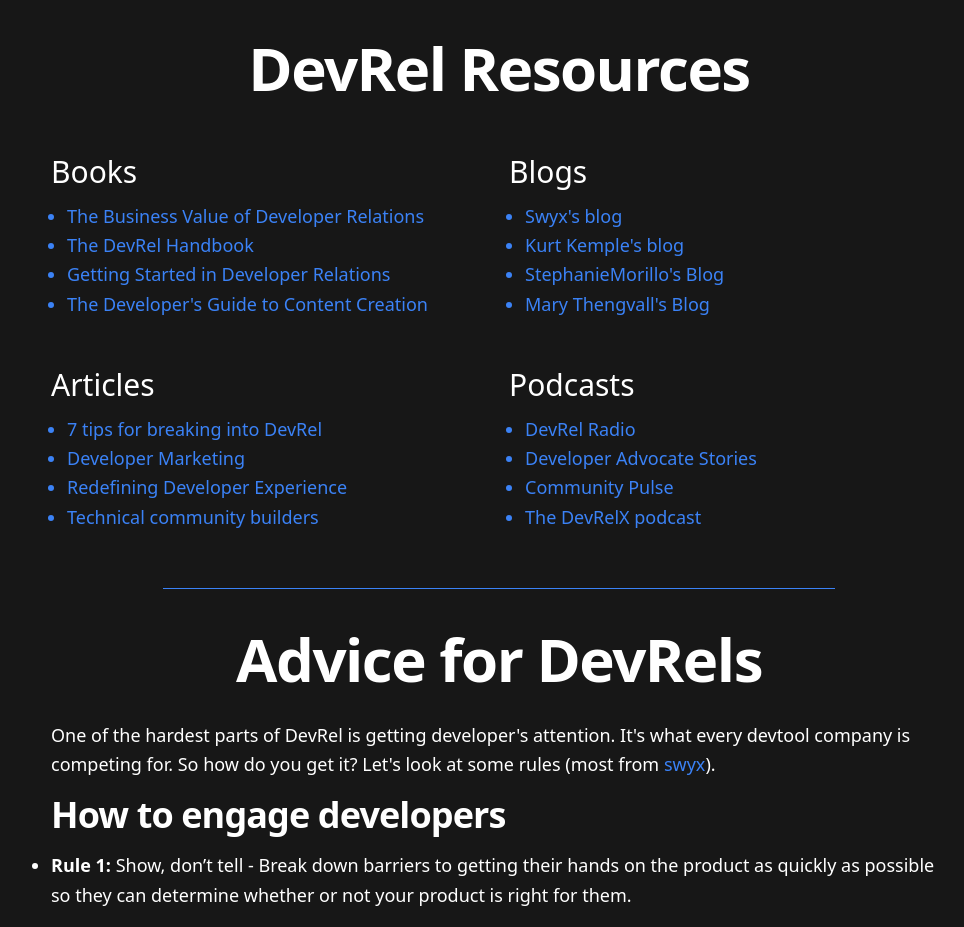
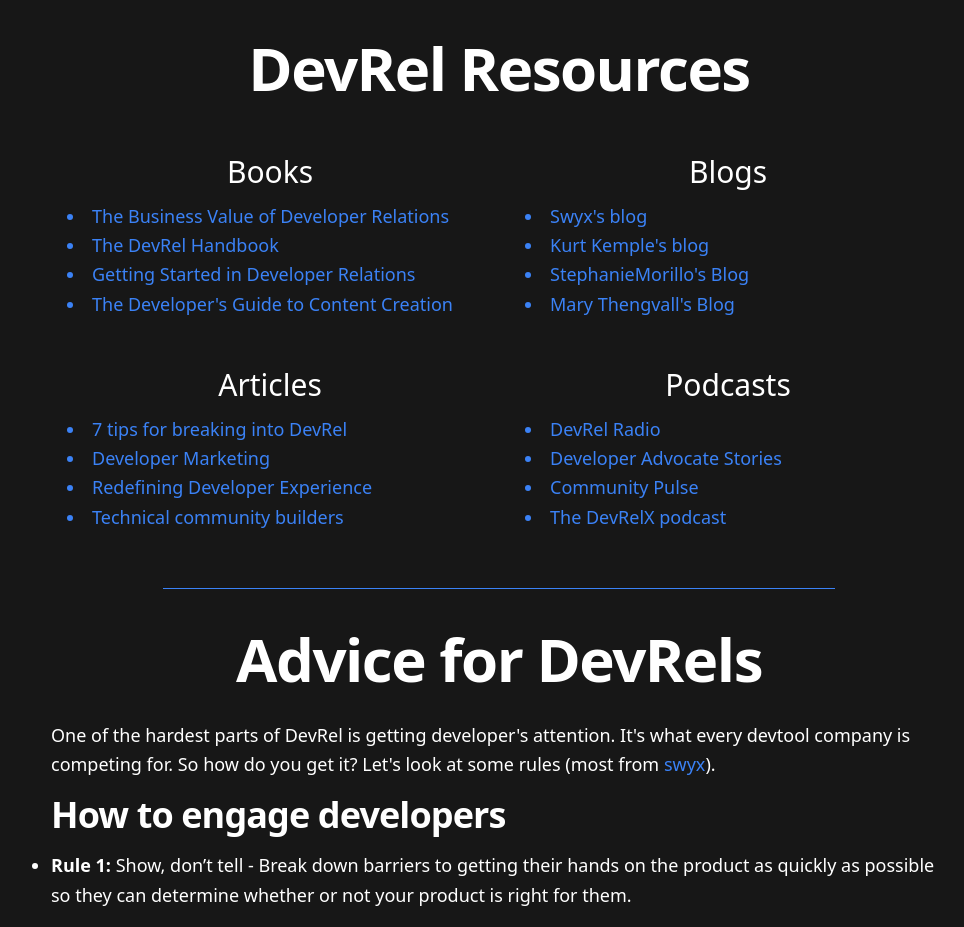
Before and after one commit to Nutlope/whatisdevrel, a Next.js app: page / in a window 1280 px wide. Shown: the part 3500-4427 px from the top of the page, without its empty margins (141-1105 px from the left). Built offline with nearby package versions, Linux system fonts and the light colour scheme.

Commit message:
edited README

```diff
--- a/components/Resources.js
+++ b/components/Resources.js
@@ -7,10 +7,10 @@ export default function Resources() {
       <h1 className="mt-4 mb-8 w-full text-center text-5xl font-bold tracking-tight sm:text-6xl">
         DevRel Resources
       </h1>
-      <div className="mt-6 grid gap-16 pt-6 text-blue-500 lg:grid-cols-2 lg:gap-x-5 lg:gap-y-12">
+      <div className="mt-6 grid gap-16 pt-6 text-center text-blue-500 lg:grid-cols-2 lg:gap-x-5 lg:gap-y-12">
         <div>
           <h2 className="mb-3 text-3xl text-white">Books </h2>
-          <ul className="ml-4 list-disc">
+          <ul className="ml-4 list-inside list-disc text-left">
             <li>
               <a href="https://www.amazon.com/Business-Value-Developer-Relations-Communities/dp/1484237471/ref=pd_sbs_1/137-5281060-5988909?pd_rd_w=j1ksT&pf_rd_p=f8e24c42-8be0-4374-84aa-bb08fd897453&pf_rd_r=5J80EP23D4HT23HFJA2K&pd_rd_r=fe52f5c1-5dcc-4f78-914f-126eac837a09&pd_rd_wg=jAKKa&pd_rd_i=1484237471&psc=1">
                 The Business Value of Developer Relations
@@ -33,7 +33,7 @@ export default function Resources() {
         </div>
         <div>
           <h2 className="mb-3 text-3xl text-white">Blogs </h2>
-          <ul className="ml-4 list-disc">
+          <ul className="ml-4 list-inside list-disc text-left">
             <li>
               <a href="https://www.swyx.io/ideas?filter=devrel">Swyx's blog</a>
             </li>
@@ -54,7 +54,7 @@ export default function Resources() {
         </div>
         <div>
           <h2 className="mb-3 text-3xl text-white">Articles </h2>
-          <ul className="ml-4 list-disc">
+          <ul className="ml-4 list-inside list-disc text-left">
             <li>
               <a href="https://dev.to/dabit3/7-tips-for-breaking-into-devrel-7jk">
                 7 tips for breaking into DevRel
@@ -79,7 +79,7 @@ export default function Resources() {
         </div>
         <div>
           <h2 className="mb-3 text-3xl text-white">Podcasts </h2>
-          <ul className="ml-4 list-disc">
+          <ul className="ml-4 list-inside list-disc text-left">
             <li>
               <a href="https://devrelrad.io/">DevRel Radio</a>
             </li>
```
Also changed, not shown: 1 other file (tests, documents, lock files or other folders).
